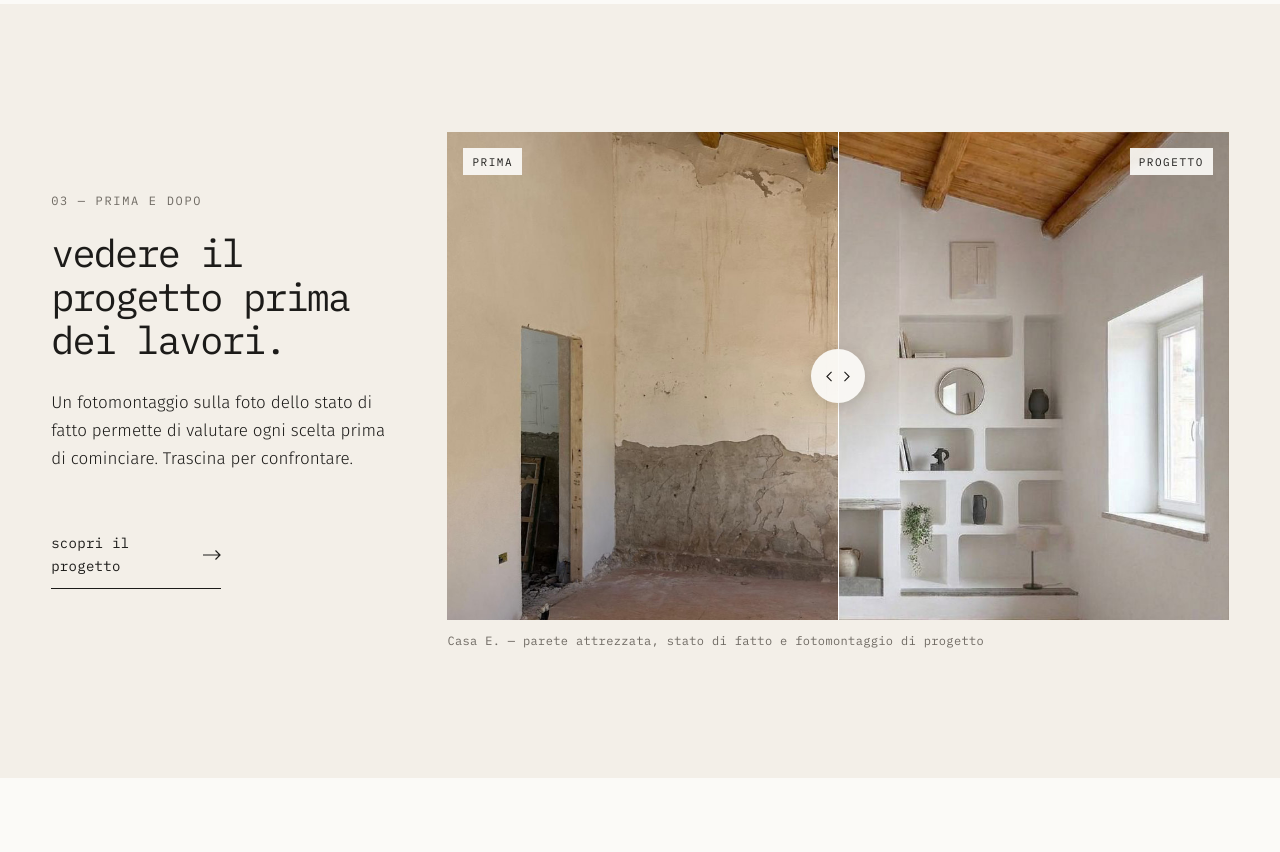
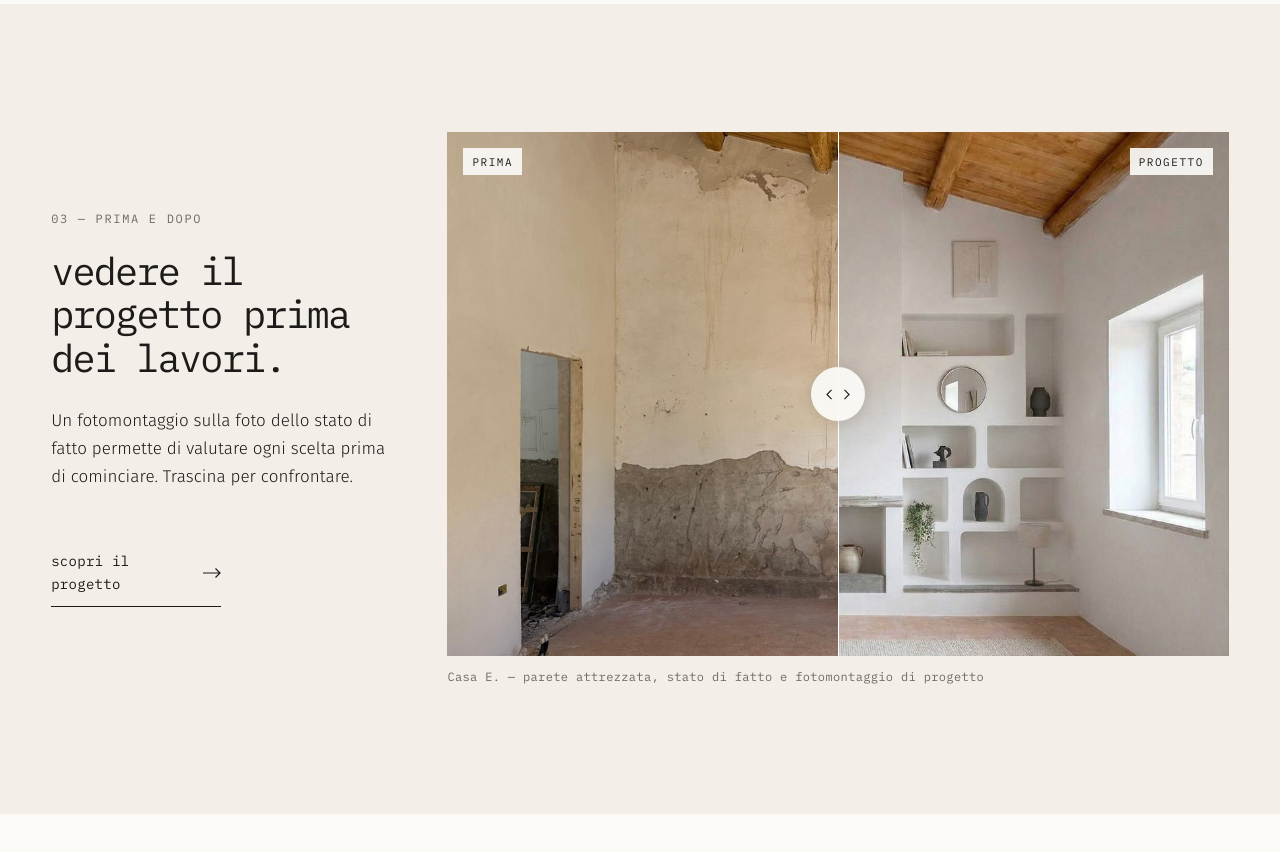
Before and after one commit to clara-di-donato/claradidonato.com, a plain HTML site: page index.html in a window 1280 px wide. Shown: the part 6120-6972 px from the top of the page. Drawn offline with Linux system fonts and the light colour scheme.

Commit message:
Casa E. wall: before photo aligned to the photomontage by edge matching, new file names
Co-Authored-By: Claude Opus 5.5 <noreply@anthropic.com>

```diff
--- a/index.html
+++ b/index.html
@@ -129,9 +129,9 @@
           <a class="btn" href="progetti/#parete">scopri il progetto</a>
         </div>
         <figure class="compare-wrap">
-          <div class="compare" style="--ratio: 1153 / 720">
-            <img src="assets/img/progetti/parete-prima.jpg" alt="Stato di fatto: parete in muratura da recuperare sotto un soffitto in legno" width="1400" height="874" loading="lazy">
-            <img class="after" src="assets/img/progetti/parete-progetto.jpg" alt="Fotomontaggio di progetto: la stessa parete con nicchie e mensole" width="1153" height="720" loading="lazy">
+          <div class="compare" style="--ratio: 1162 / 779">
+            <img src="assets/img/progetti/parete-stato-di-fatto.jpg" alt="Stato di fatto: parete in muratura da recuperare sotto un soffitto in legno" width="1400" height="939" loading="lazy">
+            <img class="after" src="assets/img/progetti/parete-fotomontaggio.jpg" alt="Fotomontaggio di progetto: la stessa parete con nicchie e mensole" width="1162" height="779" loading="lazy">
             <span class="compare-line" aria-hidden="true"></span>
             <span class="compare-tag compare-tag--before" aria-hidden="true">prima</span>
             <span class="compare-tag compare-tag--after" aria-hidden="true">progetto</span>
```
Also changed, not shown: progetti/index.html (+3 -3 lines), assets/img/progetti/parete-fotomontaggio.jpg (added), assets/img/progetti/parete-prima.jpg (deleted), assets/img/progetti/parete-progetto.jpg (deleted), assets/img/progetti/parete-stato-di-fatto.jpg (added), 1 other file.
